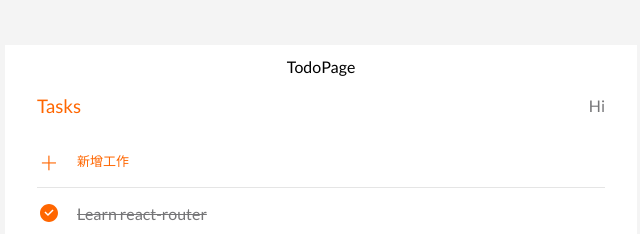
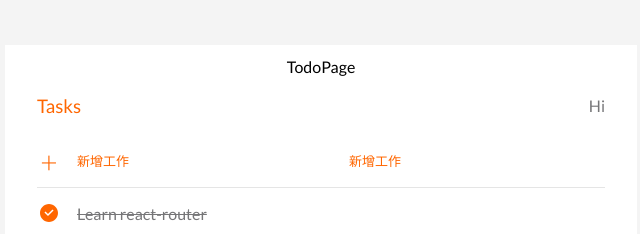
Before and after one commit to linkin1650/Todolist, a React (Create React App) app: page /todo in a window 1280 px wide. Shown: the top 234 px of the page, without its empty margins (319-959 px from the left). Built offline with nearby package versions, Linux system fonts and the light colour scheme.

Commit message:
feat: add state to store todo input

```diff
--- a/src/components/TodoInput.jsx
+++ b/src/components/TodoInput.jsx
@@ -73,6 +73,15 @@ const TodoInput = ({ inputValue, onChange, onKeyDown, onAddTodo }) => {
       <StyledLabelIcon className="icon" htmlFor="add-todo-input" />
       <StyledInputContainer>
         <input id="add-todo-input" type="text" placeholder="新增工作" />
+        <input
+          id="add-todo-input"
+          type="text"
+          placeholder="新增工作"
+          value={inputValue}
+          onChange={(event) => {
+            onChange?.(event.target.value);
+          }}
+        />
       </StyledInputContainer>
       <StyledAddTodoActionContainer>
         <button className="btn-reset">新增</button>
--- a/src/pages/TodoPage.jsx
+++ b/src/pages/TodoPage.jsx
@@ -1,4 +1,5 @@
 import { Footer, Header, TodoCollection, TodoInput } from 'components';
+import { useState } from 'react';
 
 const dummyTodos = [
   {
@@ -24,11 +25,15 @@ const dummyTodos = [
 ];
 
 const TodoPage = () => {
+  const [inputValue, setInputValue] = useState('');
+  const handleInput = (value) => {
+    setInputValue(value);
+  };
   return (
     <div>
       TodoPage
       <Header />
-      <TodoInput />
+      <TodoInput inputValue={inputValue} onChange={handleInput} />
       <TodoCollection todos={dummyTodos} />
       <Footer />
     </div>
```
